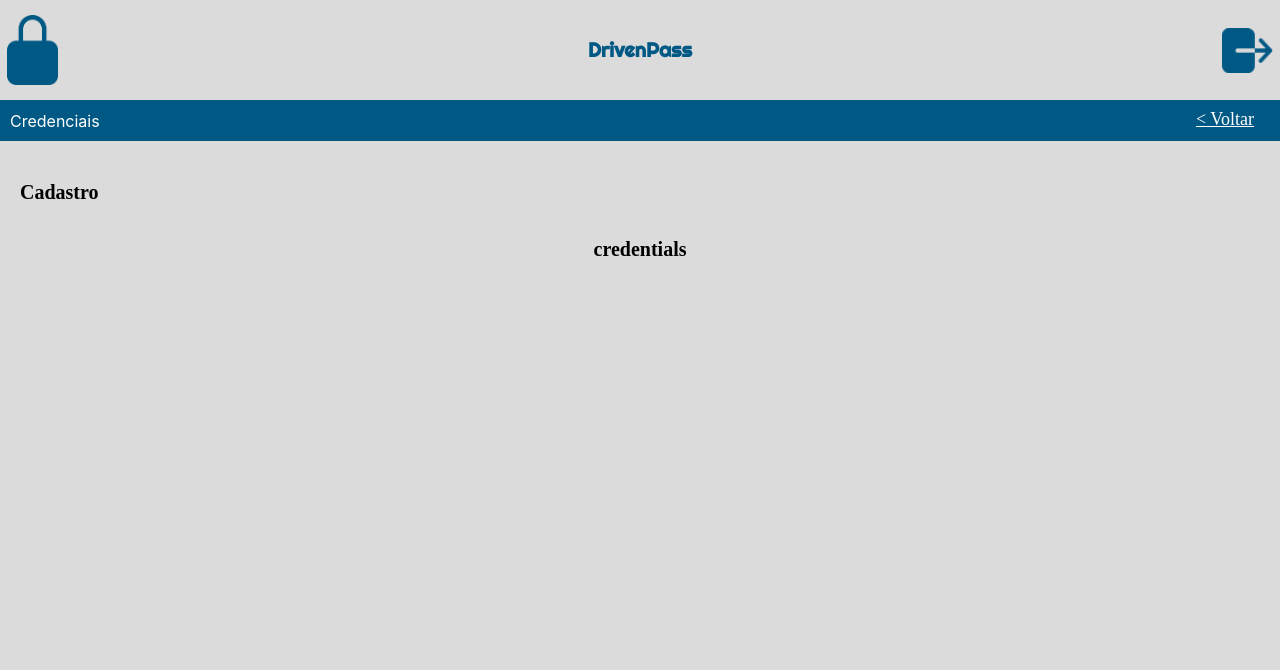
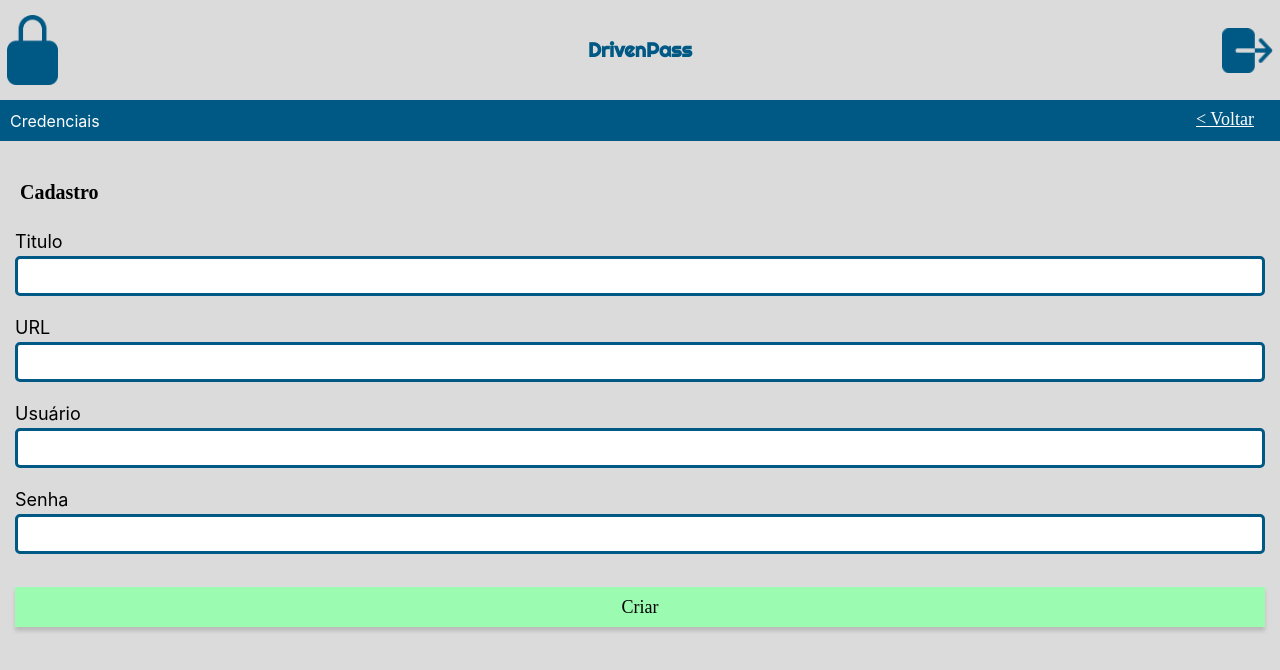
Before and after one commit to gabriel-victor933/project-drivenpass-front, a React (Vite) app: page /home/register/data/credentials in a window 1280 px wide. Shown: the top 670 px of the page. Built offline with nearby package versions, Linux system fonts and the light colour scheme; sample sign-in values are in the browser's storage; a web font is replaced by a local one.

Commit message:
feat: adding mutation to credentials forms

```diff
--- a/src/App.tsx
+++ b/src/App.tsx
@@ -9,6 +9,7 @@
 import Categories from "./pages/Categories"
 import SelectedPassword from "./pages/SelectedPassword"
 import RegistrationLayoult from "./components/RegistrationLayoult"
+import CredentialsRegistration from "./pages/CredentialsRegistration"
 
 function App() {
 
@@ -27,7 +28,7 @@
             <Route path=":type/:id" element={<SelectedPassword />} />
             <Route path="register/type" element={<Categories />}/>
             <Route path="register/data" element={<RegistrationLayoult />}>
-                <Route path="credentials" element={<h1>credentials</h1>} />
+                <Route path="credentials" element={<CredentialsRegistration />} />
                 <Route path="notes" element={<h1>notes</h1>} />
                 <Route path="cards" element={<h1>cards</h1>} />
                 <Route path="wifis" element={<h1>wifis</h1>} />
--- /dev/null
+++ b/src/pages/CredentialsRegistration.tsx
@@ -0,0 +1,75 @@
+import { useMutation } from '@tanstack/react-query'
+import { ButtonStyled } from '../styles/ButtonStyled'
+import RegistrationFormStyle from "../styles/RegistrationFormStyle"
+import {useForm} from "react-hook-form"
+import axios from 'axios'
+type CredentialInput = {
+    title: string,
+    url: string,
+    username: string,
+    password: string
+
+}
+
+function CredentialsRegistration() {
+
+    const { register, handleSubmit, formState: {errors} } = useForm<CredentialInput>()
+
+    const post = useMutation({
+        mutationFn: (data: CredentialInput) => {
+            console.log(data)
+            const token = localStorage.getItem("token");
+            return axios.post(`${import.meta.env.VITE_API_URL}/credentials`,data,{headers: {'authorization': `bearer ${token}`}})
+                    .then((res)=>console.log(res))
+                    .catch((err) => console.log(err))
+        },
+    })
+
+    function submit(data: CredentialInput){
+        post.mutate(data)
+    }
+
+    //Tratar todos os cenarios
+    // Sucesso
+    // erro no back
+    // exceção do app
+  return (
+      <RegistrationFormStyle onSubmit={handleSubmit(submit)} >
+          <label>Titulo</label>
+          <input
+              type='text'
+              className={errors.title ? "error" : ""}
+              disabled={post.isPending}
+              {...register("title", { required: "Insira um Titulo!" })}
+          />
+          <small>{errors?.title?.message || ""}</small>
+
+          <label>URL</label>
+          <input
+            type='text' {...register("url", { required: "Insira uma URL!" })}
+            className={errors.url ? "error" : ""}
+            disabled={post.isPending}
+            />
+          <small>{errors?.url?.message || ""}</small>
+
+          <label>Usuário</label>
+          <input
+                type='text' {...register("username", { required: "Insira um Usuário!" })}
+                className={errors.username ? "error" : ""}
+                disabled={post.isPending}
+            />
+          <small>{errors?.username?.message || ""}</small>
+
+          <label>Senha</label>
+          <input
+            disabled={post.isPending}
+            type='password'
+            {...register("password", { required: "Insira uma Senha!" })}
+            className={errors.password ? "error" : ""} />
+          <small>{errors?.password?.message || ""}</small>
+          <ButtonStyled>Criar</ButtonStyled>
+    </RegistrationFormStyle>
+  )
+}
+
+export default CredentialsRegistration
--- a/src/pages/Login.tsx
+++ b/src/pages/Login.tsx
@@ -40,10 +40,10 @@
         <FormStyled onSubmit={handleSubmit(postLogin)}>
             <label htmlFor="email">Usuário (e-mail)</label>
             <input type="text" autoComplete="email" {...register("email",{required: "insira um Email"})} className={errors.email ?"error": ""}/>
-            {errors.email && <small>{errors.email.message}</small>}
+            <small>{errors?.email?.message || ""}</small>
             <label htmlFor="password">Senha</label>
             <input type="password" autoComplete="password" {...register("password",{required: "Insira uma senha"})} className={errors.password ?"error": ""}/>
-            {errors.password && <small>{errors.password.message}</small>}
+            <small>{errors?.password?.message || ""}</small>
             <ButtonStyled>Acessar</ButtonStyled>
         </FormStyled>
         <hr></hr>
--- a/src/pages/Signup.tsx
+++ b/src/pages/Signup.tsx
@@ -34,10 +34,10 @@
     <FormStyled onSubmit={handleSubmit(postSignup)}>
         <label htmlFor="email">Usuário (e-mail)</label>
         <input type="text" autoComplete="email" {...register("email",{required: "insira um Email"})} className={errors.email ?"error": ""}/>
-        {errors.email && <small>{errors.email.message}</small>}
+        <small>{errors.email?.message || ""}</small>
         <label htmlFor="">Senha</label>
         <input type="password" autoComplete="password" {...register("password",{required: "Insira uma senha"})} className={errors.password ?"error": ""}/>
-        {errors.password && <small>{errors.password.message}</small>}
+        <small>{errors.password?.message || ""}</small>
         <ButtonStyled>Criar</ButtonStyled>
         <Link to="/">
             <ButtonStyled $backColor="#FB9B9B">&lt; Voltar </ButtonStyled>
--- a/src/styles/FormStyle.tsx
+++ b/src/styles/FormStyle.tsx
@@ -19,7 +19,7 @@
         height: 40px;
         border-radius: 5px;
         border: solid 3px #005985;
-        margin-bottom: 8px;
+        margin-bottom: 2px;
     }
 
     .error {
@@ -27,6 +27,7 @@
     }
 
     small {
-        color: #F52424
+        color: #F52424;
+        min-height: 16px;
     }
 `
--- /dev/null
+++ b/src/styles/RegistrationFormStyle.tsx
@@ -0,0 +1,14 @@
+import styled from "styled-components";
+import { FormStyled } from "./FormStyle";
+
+const RegistrationFormStyle = styled(FormStyled)`
+    width: 100%;
+    padding: 0px 15px;
+    margin: 0px;
+    label {
+        text-align: left;
+    }
+
+`
+
+export default RegistrationFormStyle
```
